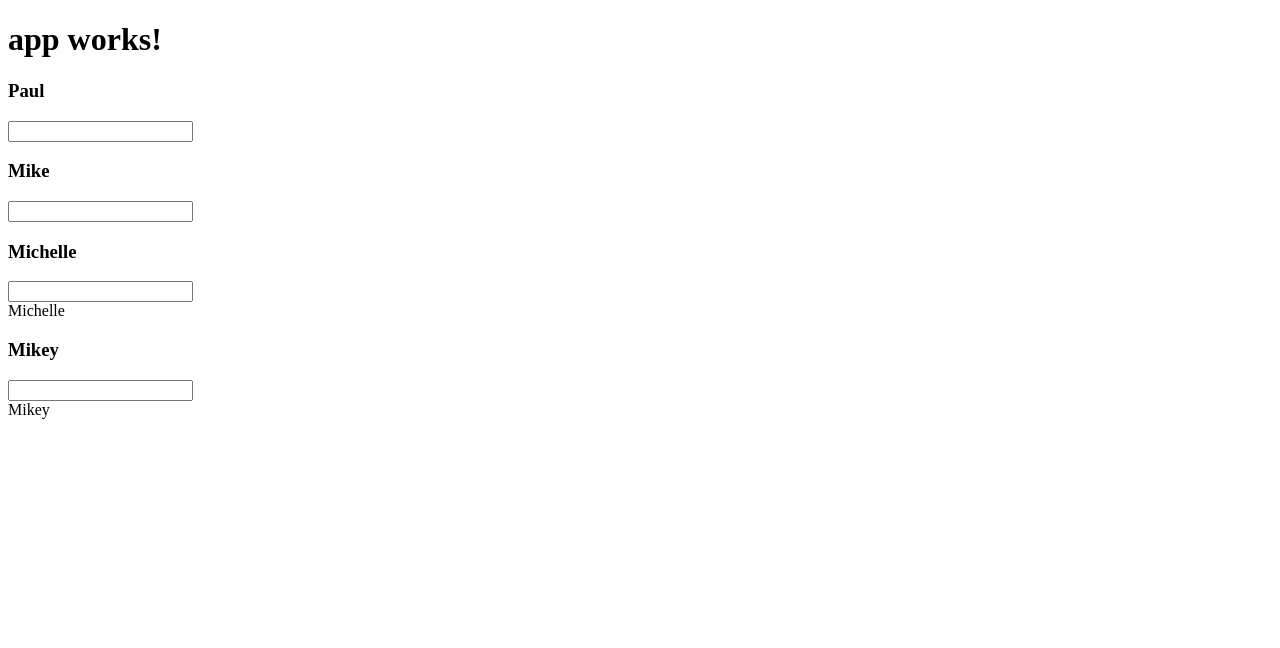
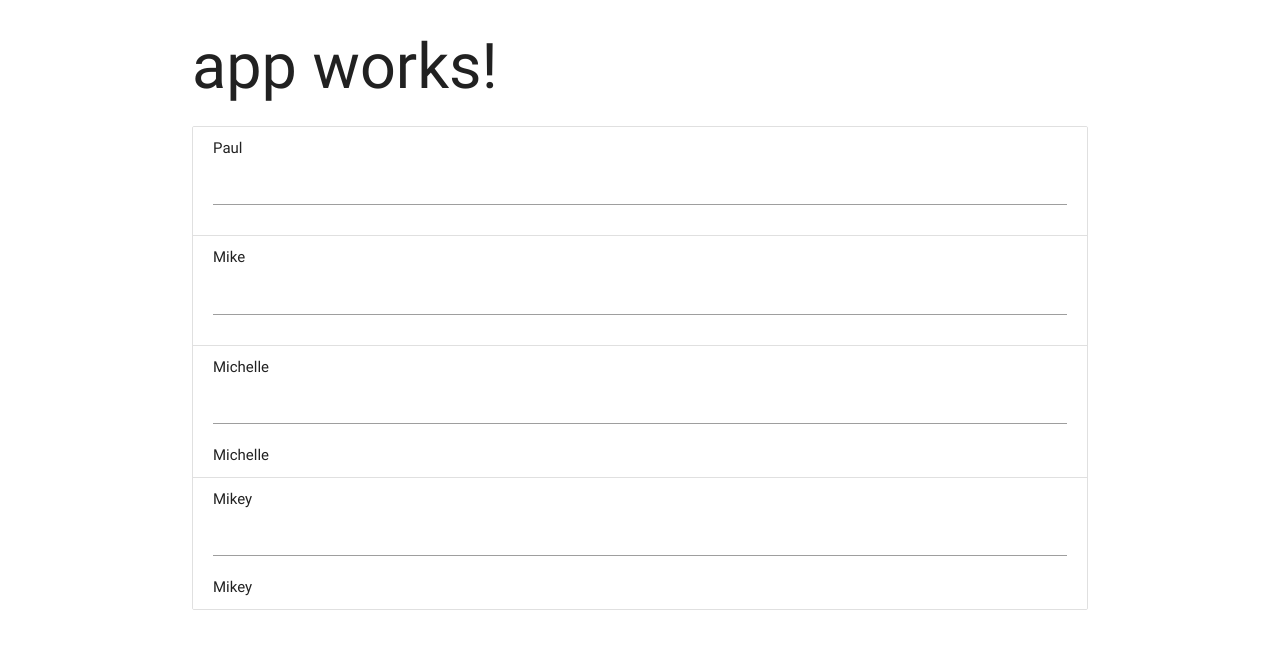
Before and after one commit to leonwatson2/Angular-4-Essentials, an Angular app: page / in a window 1280 px wide. Shown: the top 648 px of the page. Built offline with nearby package versions, Linux system fonts and the light colour scheme.

Commit message:
Added outside css library

```diff
--- a/src/app/app.component.html
+++ b/src/app/app.component.html
@@ -1,4 +1,9 @@
-<h1>
-  {{title}}
-</h1>
-<dog-list></dog-list>
+
+<div class="container">
+
+  <h1>
+    {{title}}
+  </h1>
+  <dog-list></dog-list>
+
+</div>
--- a/src/app/dog-details/dog-details.component.ts
+++ b/src/app/dog-details/dog-details.component.ts
@@ -5,7 +5,7 @@ import { Component, Input, Output, EventEmitter } from '@angular/core'
     selector:"dog-details",
     template:`
             <div>
-                <h3>{{name}}</h3>
+                <span>{{name}}</span>
                 <input type="text" (change)="handleChange($event)"/>
             </div>`
 })
--- a/src/app/dog-list/dog-list.component.html
+++ b/src/app/dog-list/dog-list.component.html
@@ -1,8 +1,20 @@
+<div class="collection">
+
     <!-- Name also changes for these because the name property is binded to the input itself -->
-<dog-details name="Paul" ></dog-details>
+    <div class="collection-item">
+        <dog-details  name="Paul" ></dog-details>
+    </div>
+    <div class="collection-item">
         <dog-details name="Mike"></dog-details>
+    </div>
+    <div class="collection-item">
         <!-- Two way Bind to propertery using [()] -->
         <dog-details [(name)]="michelle"></dog-details>
         <span>{{michelle}}</span>
+    </div>
+    <div class="collection-item">
+
         <dog-details [(name)]="mikey"></dog-details>
         <span [turnRed]="1 !== 1">{{mikey}}</span>
+    </div>
+</div>
```
Also changed, not shown: .angular-cli.json. Lines whose indentation alone changed are shown as unchanged.
